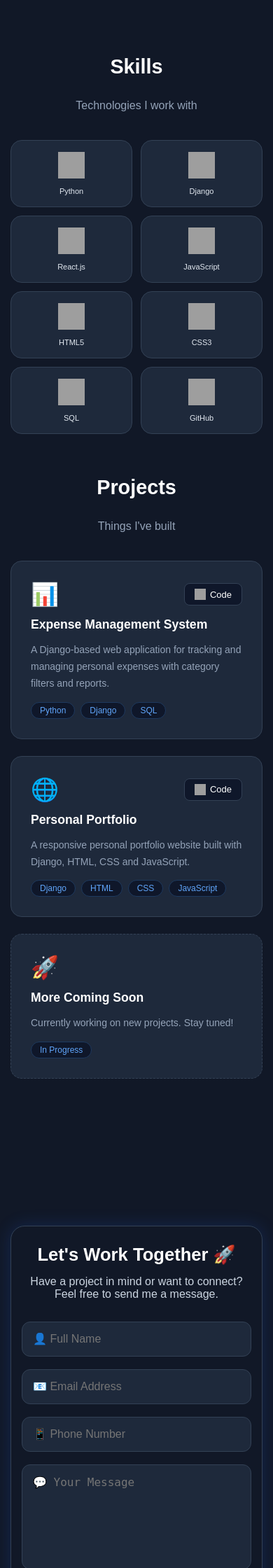
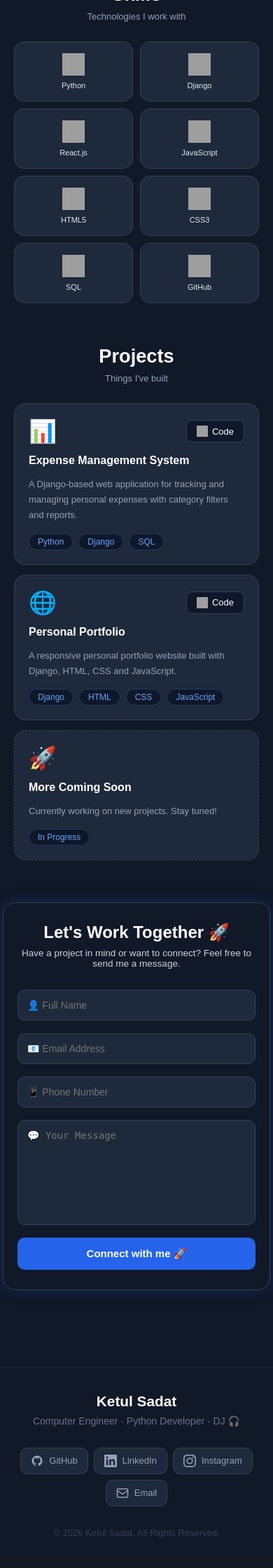
Before and after one commit to Ketul77/ketul-sadat-portfolio, a Django app: page / in a window 390 px wide. Shown: the part 681-2921 px from the top of the page at 70% size. After the commit the page ends 2878 px from the top, so only its background shows below. Run offline with Django 5.2, Linux system fonts and the light colour scheme; grey boxes are pictures that could not be loaded.

Commit message:
Professional mobile redesign

```diff
--- a/main/templates/main/home.html
+++ b/main/templates/main/home.html
@@ -69,6 +69,189 @@ body.light-mode nav #nav-links.open {
     .hero {
         flex-direction: column !important;
         text-align: center !important;
+    }
+}
+
+  /* ═══════════════════════════════ */
+/* PROFESSIONAL MOBILE REDESIGN    */
+/* ═══════════════════════════════ */
+@media screen and (max-width: 768px) {
+
+    body {
+        padding-top: 70px !important;
+    }
+
+    /* ── Nav ── */
+    nav {
+        padding: 14px 20px !important;
+        background: rgba(10, 14, 26, 0.95) !important;
+        backdrop-filter: blur(10px);
+    }
+
+    nav h2 {
+        font-size: 19px !important;
+        letter-spacing: 0.5px;
+    }
+
+    #theme-btn {
+        padding: 6px 10px !important;
+        font-size: 16px;
+    }
+
+    /* ── Hero ── */
+    .hero {
+        margin: 30px auto 50px !important;
+        padding: 0 24px !important;
+        gap: 28px !important;
+    }
+
+    .hero-image img {
+        width: 150px !important;
+        height: 150px !important;
+        border: 3px solid #2563eb !important;
+    }
+
+    .hero-text h1 {
+        font-size: 2.1rem !important;
+        margin-bottom: 10px !important;
+    }
+
+    .hero-text h3 {
+        font-size: 1.05rem !important;
+        margin-bottom: 14px !important;
+        min-height: 28px;
+    }
+
+    .hero-text p {
+        font-size: 14.5px !important;
+        color: #94a3b8 !important;
+        margin-bottom: 24px !important;
+        padding: 0 8px;
+    }
+
+    .hero-buttons {
+        flex-direction: column !important;
+        width: 100%;
+        gap: 10px !important;
+    }
+
+    .hero-buttons a {
+        width: 100%;
+        padding: 14px !important;
+        font-size: 15px !important;
+        border-radius: 12px !important;
+    }
+
+    /* ── Section Headings ── */
+    section h2 {
+        font-size: 1.7rem !important;
+        margin-bottom: 8px !important;
+    }
+
+    .skills-sub, .projects-sub {
+        font-size: 13px !important;
+        margin-bottom: 28px !important;
+    }
+
+    section {
+        margin-top: 60px !important;
+        padding: 0 20px !important;
+    }
+
+    /* ── Skills ── */
+    .skills-grid {
+        grid-template-columns: repeat(3, 1fr) !important;
+        gap: 10px !important;
+    }
+
+    .skill-card {
+        padding: 16px 8px !important;
+        border-radius: 14px !important;
+        gap: 8px !important;
+    }
+
+    .skill-card img {
+        width: 32px !important;
+        height: 32px !important;
+    }
+
+    .skill-card span {
+        font-size: 11px !important;
+    }
+
+    /* ── Projects ── */
+    .projects-grid {
+        grid-template-columns: 1fr !important;
+        gap: 14px !important;
+    }
+
+    .project-card {
+        padding: 20px !important;
+        border-radius: 16px !important;
+    }
+
+    .project-card h3 {
+        font-size: 1rem !important;
+    }
+
+    .project-card p {
+        font-size: 13px !important;
+    }
+
+    /* ── Contact ── */
+    .contact {
+        padding: 0 0 60px !important;
+    }
+
+    .contact-container {
+        padding: 28px 20px !important;
+        border-radius: 18px !important;
+        margin: 0 4px;
+    }
+
+    .contact-container h2 {
+        font-size: 1.5rem !important;
+    }
+
+    .contact-container p {
+        font-size: 13.5px !important;
+    }
+
+    .contact-form input,
+    .contact-form textarea {
+        padding: 13px !important;
+        font-size: 14px !important;
+        border-radius: 10px !important;
+    }
+
+    .contact-form button {
+        padding: 14px !important;
+        font-size: 15px !important;
+        border-radius: 10px !important;
+    }
+
+    /* ── Footer ── */
+    footer {
+        padding: 36px 20px 24px !important;
+        margin-top: 50px !important;
+    }
+
+    .footer-social {
+        gap: 8px !important;
+    }
+
+    .social-btn {
+        padding: 9px 14px !important;
+        font-size: 13px !important;
+    }
+}
+
+@media screen and (max-width: 400px) {
+    .skills-grid {
+        grid-template-columns: repeat(2, 1fr) !important;
+    }
+    .hero-text h1 {
+        font-size: 1.8rem !important;
     }
 }
 </style>
```
